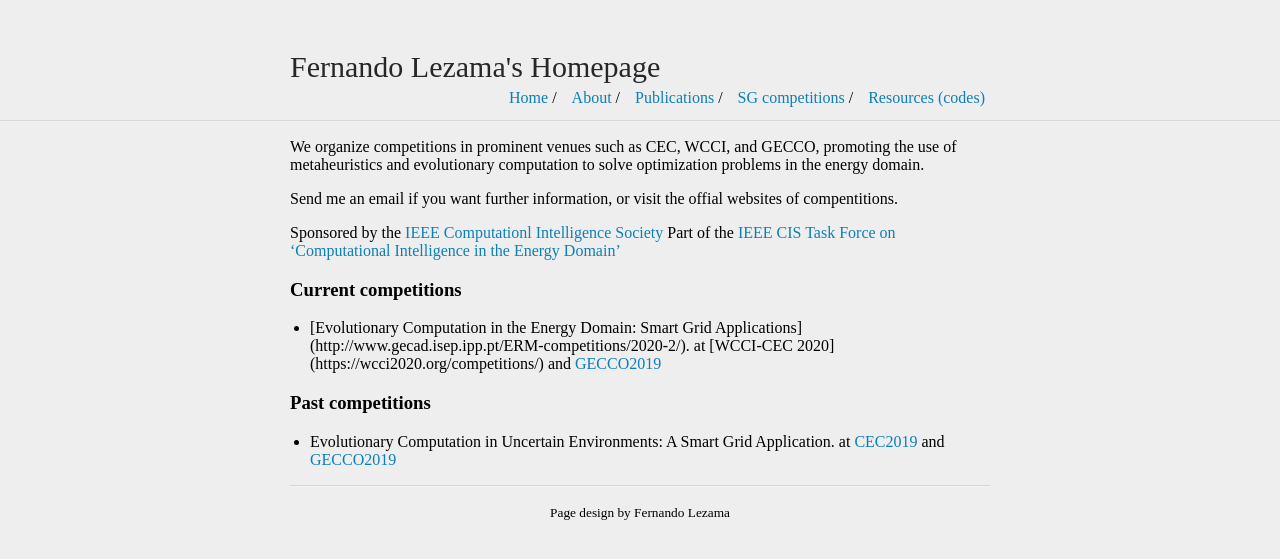
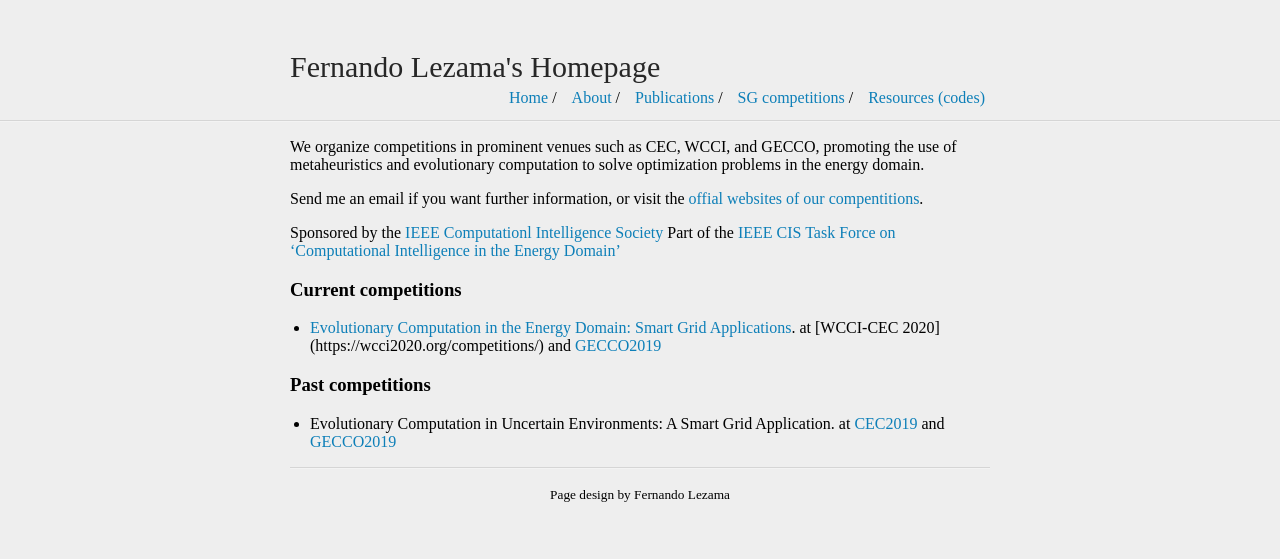
Before and after one commit to fernandolezama/fernandolezama.github.io, a Jekyll site: the page built from sgcomp.md, in a window 1280 px wide. Shown: the top 559 px of the page. Built offline with Jekyll 4.4.1, drawn with Linux system fonts in a browser that asks for light colours; our own code applies the rules of GitHub Pages for plain Markdown files.

Commit message:
Update sgcomp.md

```diff
--- a/sgcomp.md
+++ b/sgcomp.md
@@ -1,13 +1,13 @@
 We organize competitions in prominent venues such as CEC, WCCI, and GECCO, promoting the use of metaheuristics and evolutionary computation to solve optimization problems in the energy domain.
 
-Send me an email if you want further information, or visit the offial websites of compentitions.
+Send me an email if you want further information, or visit the [offial websites of our compentitions](http://www.gecad.isep.ipp.pt/ERM-competitions/2020-2/).
 
 Sponsored by the [IEEE Computationl Intelligence Society](https://cis.ieee.org/)
 Part of the [IEEE CIS Task Force on 'Computational Intelligence in the Energy Domain'](http://ci4energy.uni-paderborn.de/)
 
 ### Current competitions
 
-* [Evolutionary Computation in the Energy Domain: Smart Grid Applications] (http://www.gecad.isep.ipp.pt/ERM-competitions/2020-2/). at [WCCI-CEC 2020] (https://wcci2020.org/competitions/) and [GECCO2019](https://gecco-2020.sigevo.org/index.html/Competitions)
+* [Evolutionary Computation in the Energy Domain: Smart Grid Applications](http://www.gecad.isep.ipp.pt/ERM-competitions/2020-2/). at [WCCI-CEC 2020] (https://wcci2020.org/competitions/) and [GECCO2019](https://gecco-2020.sigevo.org/index.html/Competitions)
 
 
 ### Past competitions
```
